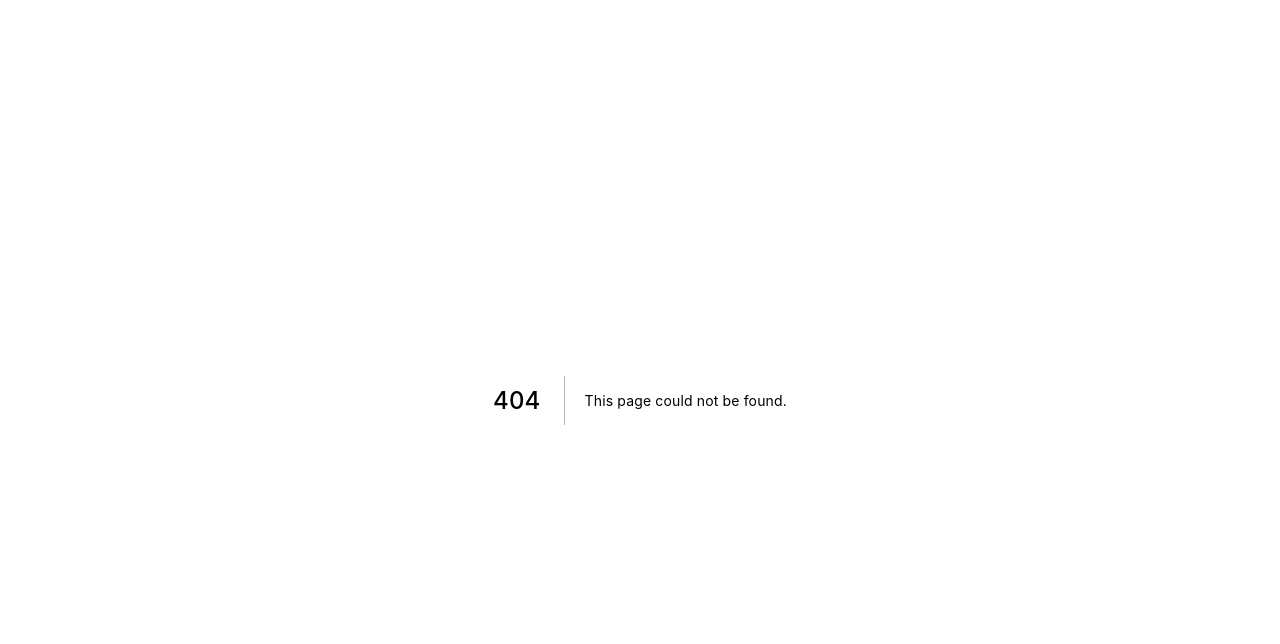
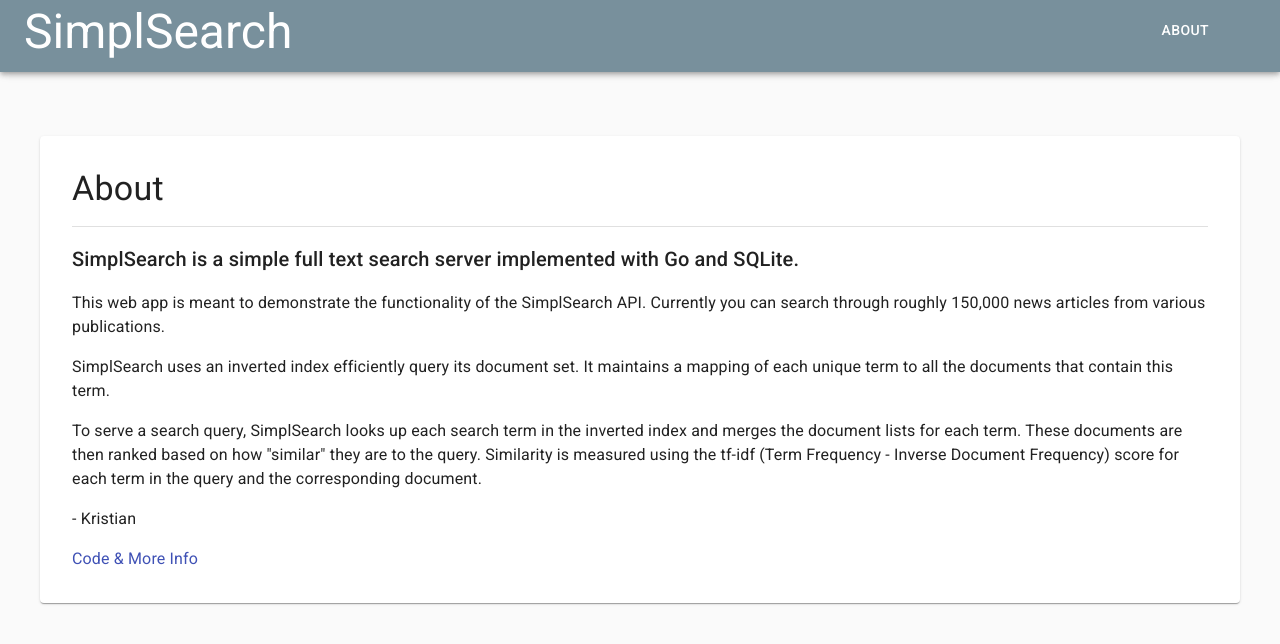
Before and after one commit to kristiancharb/SimplSearch-Frontend, a Next.js app: page /about in a window 1280 px wide. Before the commit this address had no page. Shown: the top 644 px of the page. Built offline with nearby package versions, Linux system fonts and the light colour scheme.

Commit message:
Add about page

```diff
--- a/components/Layout.js
+++ b/components/Layout.js
@@ -6,6 +6,7 @@ import AppBar from '@material-ui/core/AppBar';
 import Toolbar from '@material-ui/core/Toolbar';
 import Button from '@material-ui/core/Button';
 import blueGrey from '@material-ui/core/colors/blueGrey';
+import Link from '@material-ui/core/Link';
 import useMediaQuery from '@material-ui/core/useMediaQuery';
 import { makeStyles, withStyles, useTheme } from '@material-ui/core/styles';
 
@@ -37,6 +38,7 @@ const Layout = props => {
   const isXs = useMediaQuery(theme.breakpoints.down('xs'));
   const isSm = useMediaQuery(theme.breakpoints.down('sm'));
   const headerVariant = isXs ? 'h4' : 'h3';
+
   let headerXs;
   if (isSm) {
     headerXs = isXs ? 9 : 10;
@@ -54,10 +56,13 @@ const Layout = props => {
               <Toolbar>
                 <Grid container spacing={0}>
                   <Grid item xs={headerXs}>
-                    <Typography variant={headerVariant}> SimplSearch </Typography>
+                    {/* <Typography variant={headerVariant}> SimplSearch </Typography> */}
+                    <Link color='inherit' href='./' variant={headerVariant}>
+                      SimplSearch
+                    </Link>
                   </Grid>
                   <Grid>
-                    <LinkButton className={classes.button}> About </LinkButton>
+                    <LinkButton href='/about' className={classes.button}> About </LinkButton>
                   </Grid>
                 </Grid>
               </Toolbar>
--- /dev/null
+++ b/pages/about.js
@@ -0,0 +1,57 @@
+import Layout from '../components/Layout';
+import Divider from '@material-ui/core/Divider';
+import Paper from '@material-ui/core/Paper';
+import Link from '@material-ui/core/Link';
+import Typography from '@material-ui/core/Typography';
+import { makeStyles } from '@material-ui/core/styles';
+
+const useStyles = makeStyles(theme => ({
+  container: {
+    margin: theme.spacing(2),
+    padding: theme.spacing(2),
+  },
+  section: {
+    margin: theme.spacing(2),
+  }
+}));
+
+const About = () => {
+  const classes = useStyles();
+  return (
+    <Layout className={classes.container}>
+      <Paper className={classes.container}>
+        <Typography className={classes.section} variant='h4'>About</Typography>
+        <Divider variant='middle'/>
+        <Typography variant='h6' className={classes.section}>
+          SimplSearch is a simple full text search server implemented with Go and SQLite.
+        </Typography>
+        <Typography variant='body1' className={classes.section}>
+          This web app is meant to demonstrate the functionality of the SimplSearch API.
+          Currently you can search through roughly 150,000 news articles from various
+          publications.
+        </Typography>
+        <Typography variant='body1' className={classes.section}>
+          SimplSearch uses an inverted index efficiently query its document set. It maintains
+          a mapping of each unique term to all the documents that contain this term.
+        </Typography>
+        <Typography variant='body1' className={classes.section}>
+          To serve a search query, SimplSearch looks up each search term in the inverted index and merges
+          the document lists for each term. These documents are then ranked based on how
+          "similar" they are to the query. Similarity is measured using the tf-idf
+          (Term Frequency - Inverse Document Frequency) score for each term in the query and the
+          corresponding document.
+        </Typography>
+        <Typography variant='body1' className={classes.section}>
+          - Kristian
+        </Typography>
+        <Typography variant='body1' className={classes.section}>
+          <Link href='https://github.com/kristiancharb/SimplSearch' rel='noreferrer' target='_blank'>
+           Code & More Info
+          </Link>
+        </Typography>
+      </Paper>
+    </Layout>
+  );
+};
+
+export default About;
```
